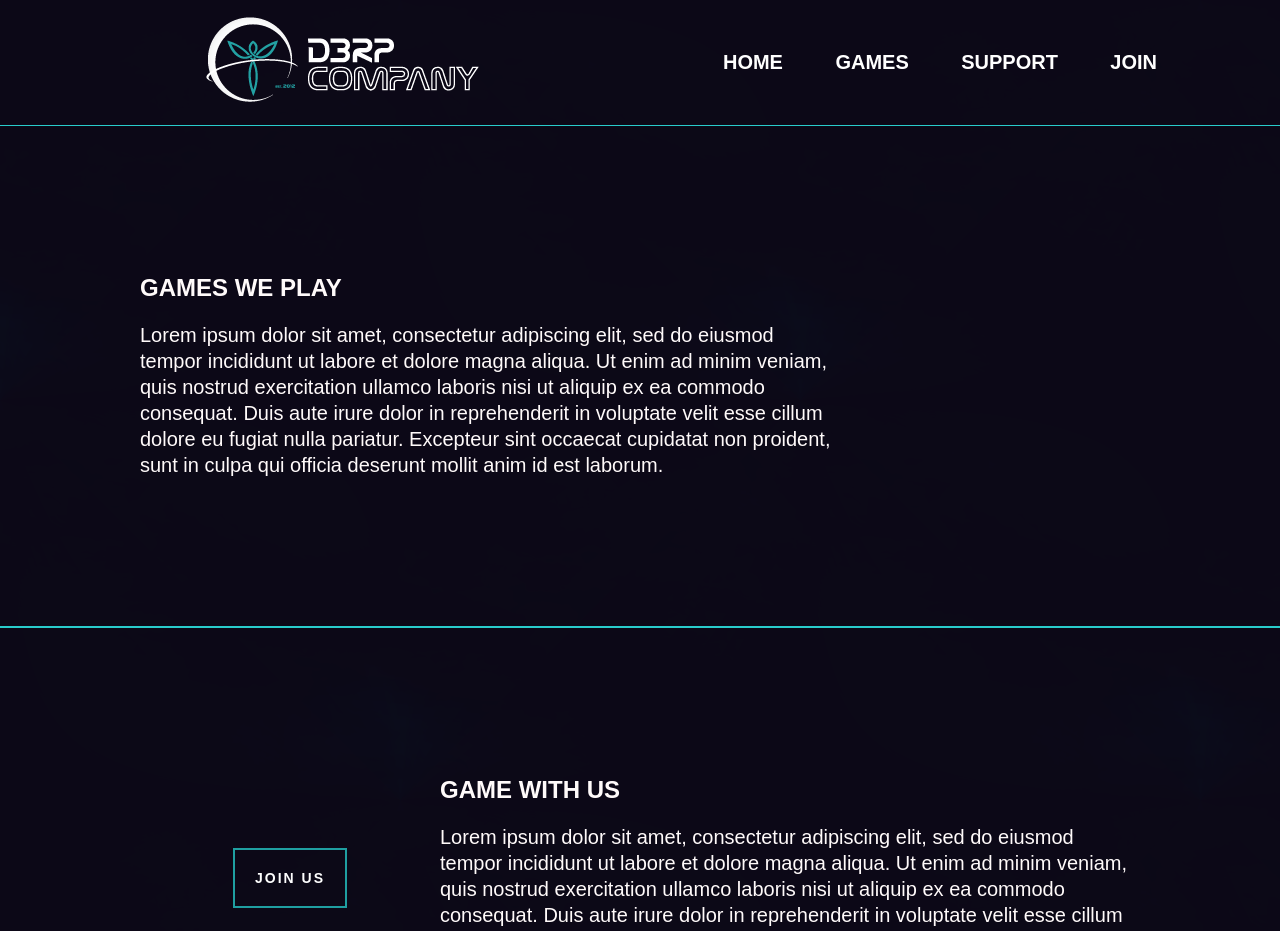
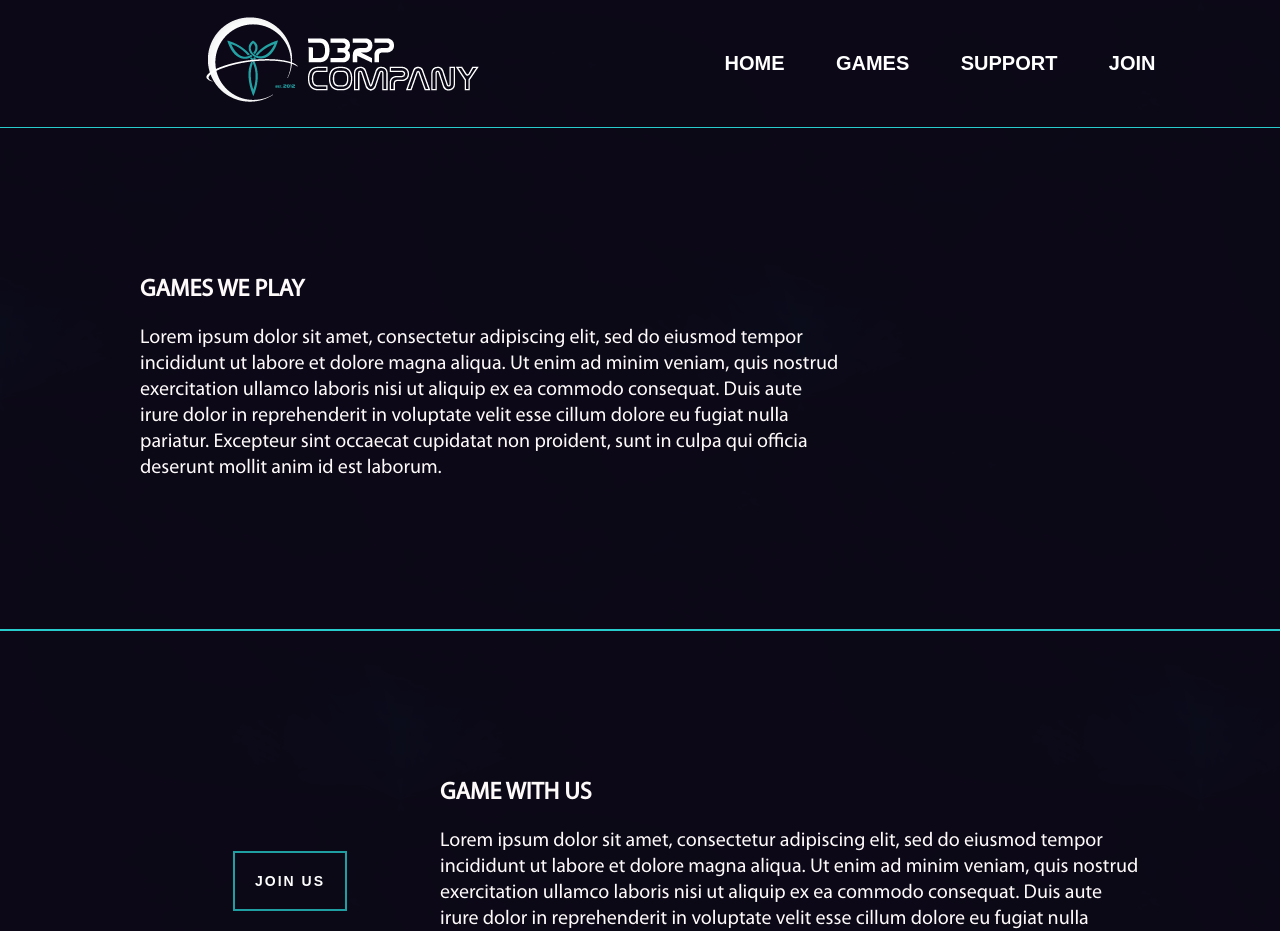
Before and after one commit to DerpCompany/NewWebsite, a Jekyll site: the page built from games.md, in a window 1280 px wide. Shown: the top 931 px of the page. Built offline with Jekyll 4.4.1, drawn with Linux system fonts in a browser that asks for light colours.

Commit message:
Updated typeface

```diff
--- a/public/css/style.css
+++ b/public/css/style.css
@@ -7,9 +7,14 @@ p {
 
 /* Define styles */
 
+@font-face {
+  font-family: 'myriad';
+  src:  url('/NewWebsite/public/fonts/myriad_pro_regular.ttf');
+}
+
 html {
   background-color: #17161a;
-  font-family: "Exo", sans-serif;
+  font-family: "myriad";
   color: snow;
   background-image: url("/NewWebsite/public/img/BG.png");
   background-repeat: repeat;
```
Also changed, not shown: public/fonts/HelveticaNeueLTPro-Md.otf (deleted), public/fonts/myriad_pro_black.otf (added), public/fonts/myriad_pro_black_condensed.otf (added), public/fonts/myriad_pro_regular.ttf (added), public/fonts/planetside2-webfont.woff (deleted), 1 other file.
